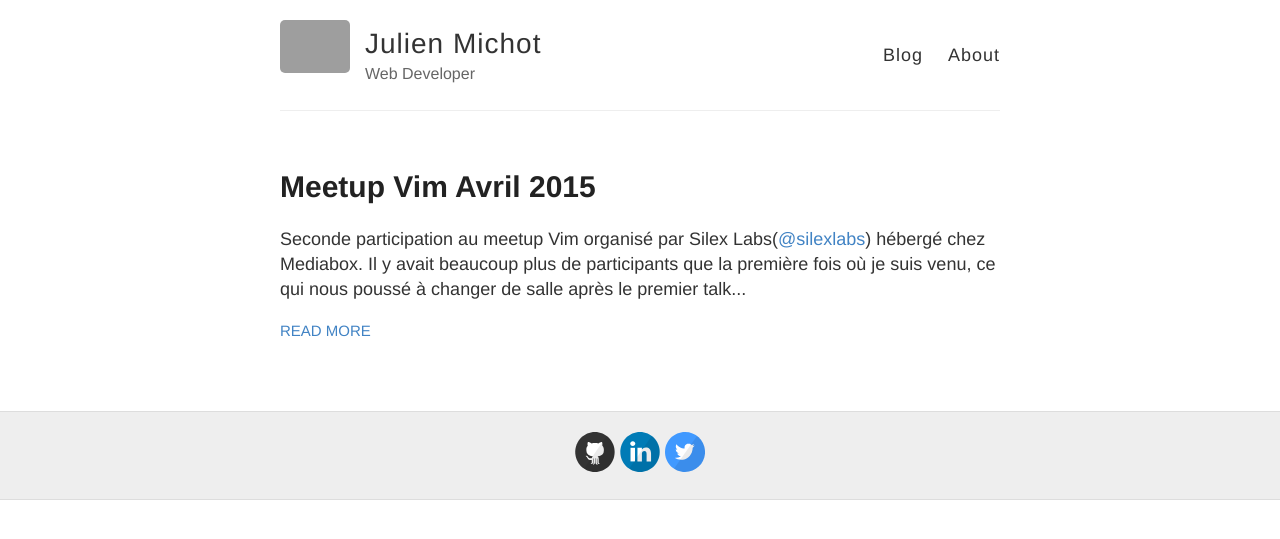
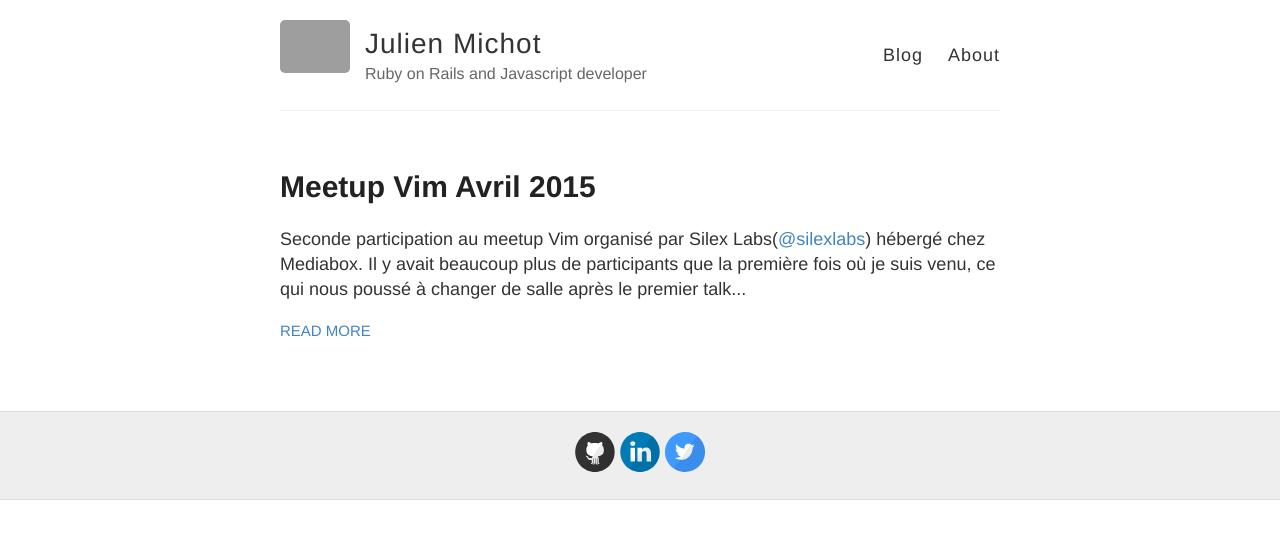
Before and after one commit to jumichot/jumichot.github.io, a Jekyll site: the page built from index.html, in a window 1280 px wide. Shown: the top 539 px of the page. Built offline with Jekyll 4.4.1, drawn with Linux system fonts in a browser that asks for light colours; grey boxes are pictures that could not be loaded.

Commit message:
Modify bio description

```diff
--- a/_config.yml
+++ b/_config.yml
@@ -6,7 +6,7 @@
 name: Julien Michot
 
 # Short bio or description (displayed in the header)
-description: Web Developer
+description: Ruby on Rails and Javascript developer
 
 # URL of your avatar or profile pic (you could use your GitHub profile pic)
 avatar: https://raw.githubusercontent.com/barryclark/jekyll-now/master/images/jekyll-logo.png
```
